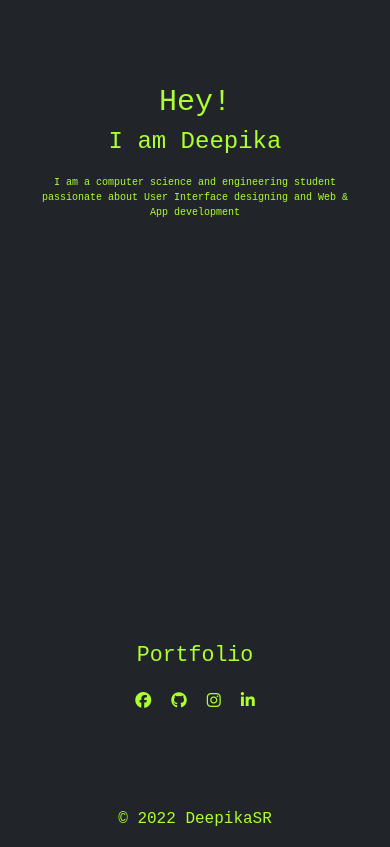
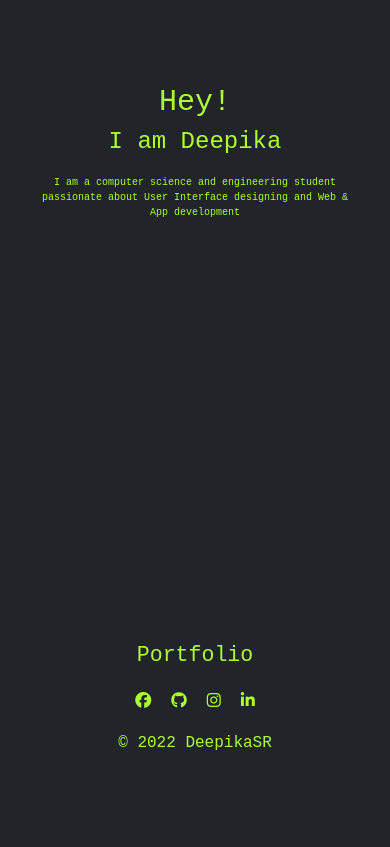
Before and after one commit to DeepikaSR4/deepika, a plain HTML site: page index.html in a window 390 px wide. Drawn offline with nearby package versions, Linux system fonts and the light colour scheme.

Commit message:
Update style.css

```diff
--- a/style.css
+++ b/style.css
@@ -155,7 +155,7 @@ h4:hover{
     font-size: 10px;
   }
   #space{
-    height:11vh;
+    height:2vh;
 
   }
   .colortxt{
```
